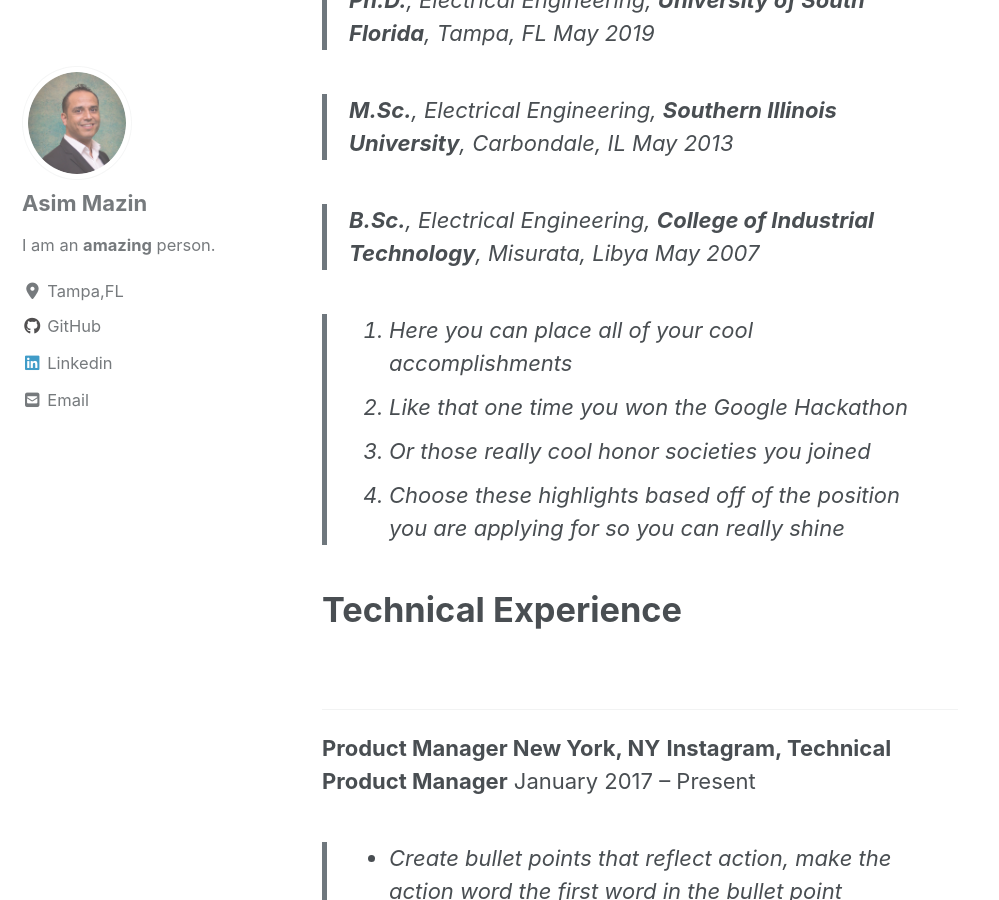
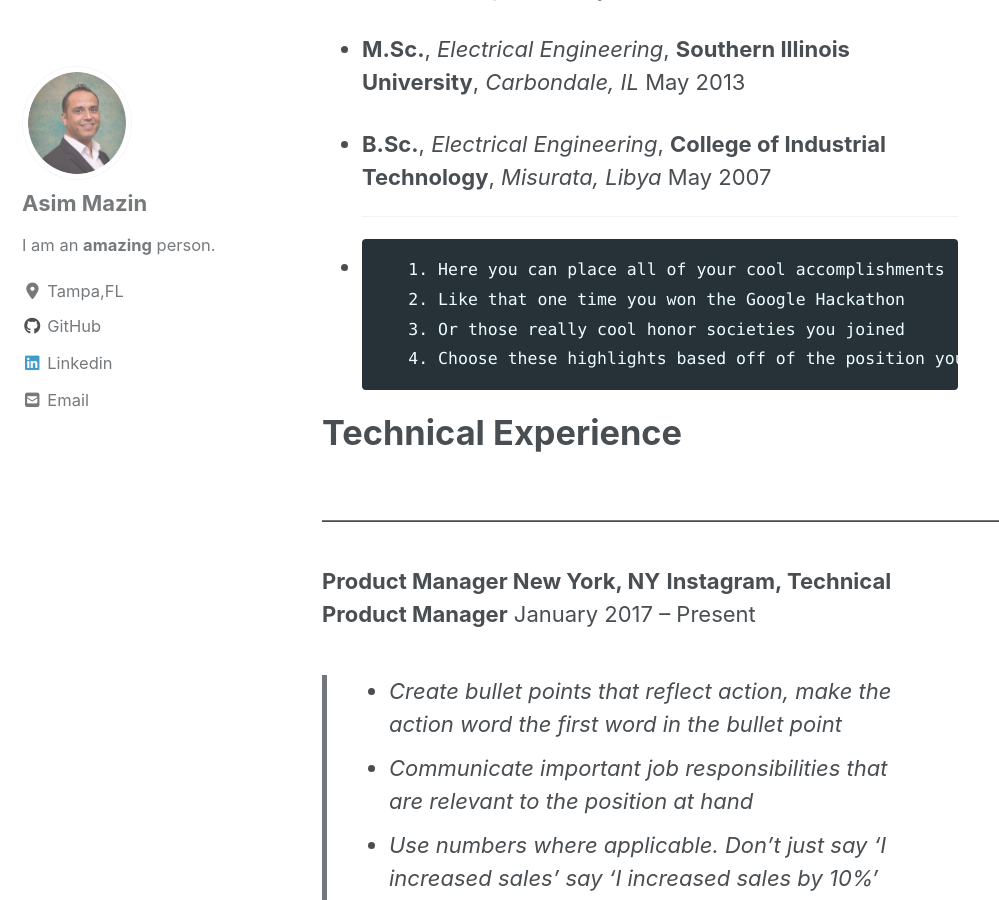
Before and after one commit to AsimMazin/Asimmazin.github.io, a Jekyll site: the page built from _pages/Resume.md, in a window 1280 px wide and 900 px high, scrolled down 396 px. Shown: the whole window, without its empty margins (0-999 px from the left). Built offline with Jekyll 4.4.1, drawn with Linux system fonts in a browser that asks for light colours; cached includes are drawn as plain includes; nearby versions of some CDN libraries.

Commit message:
New Modification

```diff
--- a/_pages/Resume.md
+++ b/_pages/Resume.md
@@ -8,24 +8,24 @@ permalink: /Resume/
 # Objective
 Place your objective here!
 
-- - - -
+- - - - - - - - - - - - - - - - - - - - - - - - - - - - - - - - - - - - - - - -
 # Education
-- - - -
 
-> **Ph.D.**, *Electrical Engineering*, **University of South Florida**, *Tampa, FL*  May 2019
 
-> **M.Sc.**, *Electrical Engineering*, **Southern Illinois University**, *Carbondale, IL*  May 2013
+- **Ph.D.**, *Electrical Engineering*, **University of South Florida**, *Tampa, FL*  May 2019
 
-> **B.Sc.**, *Electrical Engineering*, **College of Industrial Technology**, *Misurata, Libya*    May 2007
+- **M.Sc.**, *Electrical Engineering*, **Southern Illinois University**, *Carbondale, IL*  May 2013
 
-> 1. Here you can place all of your cool accomplishments
-> 2. Like that one time you won the Google Hackathon
-> 3. Or those really cool honor societies you joined
-> 4. Choose these highlights based off of the position you are applying for so you can really shine
+- **B.Sc.**, *Electrical Engineering*, **College of Industrial Technology**, *Misurata, Libya*    May 2007
+- - - - - - - - - - - - - - - - - - - -
+ 1. Here you can place all of your cool accomplishments
+ 2. Like that one time you won the Google Hackathon
+ 3. Or those really cool honor societies you joined
+ 4. Choose these highlights based off of the position you are applying for so you can really shine
 
 # Technical Experience
 <br />
-- - - -
+--------------------------------------------------------------------------------------------------
 
 **Product Manager New York, NY**
 **Instagram, Technical Product Manager**               January 2017 – Present
```
